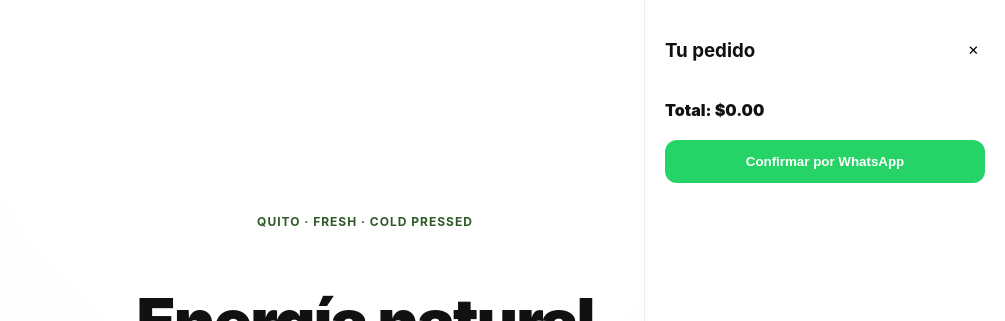
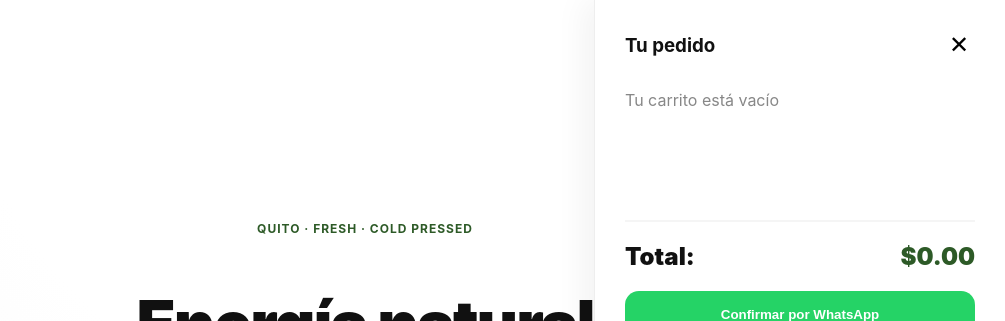
Before and after one commit to ecosbranding/quito-fresh-digital-ecosystem, a Next.js app: page / in a window 1280 px wide. Both pictures are taken after a click on the button "Ordenar ahora". Shown: the top 321 px of the page, without its empty margins (275-1280 px from the left). Built offline with nearby package versions, Linux system fonts and the light colour scheme.

Commit message:
Update page.tsx

```diff
--- a/app/page.tsx
+++ b/app/page.tsx
@@ -1,20 +1,27 @@
 "use client";
 
 import { useEffect, useMemo, useState } from "react";
+
+// Esto corrige el error de TypeScript: define fbq en el objeto window
+declare global {
+  interface Window {
+    fbq: any;
+  }
+}
 
 const WA = "593995849214";
 const HERO_IMG = "https://i.postimg.cc/mD4X574X/Preview-WhatsApp-Quito-Fresh.jpg";
 const LOGO = "/1000786698.png";
 
 export default function QuitoFresh() {
-  const [cart, setCart] = useState([]);
+  const [cart, setCart] = useState<any[]>([]);
   const [open, setOpen] = useState(false);
   const [mounted, setMounted] = useState(false);
 
   /* =========================
      📊 META PIXEL SAFE TRACK
   ========================== */
-  const track = (event, data = {}) => {
+  const track = (event: string, data = {}) => {
     try {
       if (typeof window !== "undefined" && window.fbq) {
         window.fbq("track", event, data);
@@ -41,7 +48,7 @@ export default function QuitoFresh() {
   /* =========================
      🛒 CART LOGIC
   ========================== */
-  const add = (p) => {
+  const add = (p: any) => {
     if (!p.available) return;
 
     track("AddToCart", {
@@ -96,33 +103,32 @@ ${items}
     }
   };
 
-  // Prevenir errores de hidratación
   if (!mounted) return null;
 
   return (
     <div className="page">
-      {/* CORRECCIÓN: Estilos inyectados de forma segura */}
+      {/* Estilos inyectados de forma segura para evitar errores de compilación */}
       <style dangerouslySetInnerHTML={{ __html: `
         .page { font-family: Inter, sans-serif; background: #fff; color: #111; }
         .hero { height: 100vh; display: flex; align-items: center; justify-content: center; text-align: center; position: relative; overflow: hidden; padding: 0 20px; }
         .overlay { position: absolute; inset: 0; background: radial-gradient(circle at top, #fff 40%, #f5f5f5); }
         .heroContent { position: relative; z-index: 2; max-width: 720px; }
         .kicker { font-size: 12px; font-weight: 700; color: #2d5a27; letter-spacing: 1px; }
-        .hero h1 { font-size: 4rem; font-weight: 900; letter-spacing: -2px; }
+        .hero h1 { font-size: 4rem; font-weight: 900; letter-spacing: -2px; line-height: 1.1; }
         .hero h1 span { display: block; color: #2d5a27; }
         .sub { opacity: 0.7; margin-top: 10px; }
         .cta { margin-top: 25px; padding: 16px 28px; border-radius: 999px; background: #2d5a27; color: white; border: none; font-weight: 700; cursor: pointer; }
         .heroImg { position: absolute; bottom: -40px; width: 420px; opacity: 0.9; filter: drop-shadow(0 40px 60px rgba(0,0,0,.15)); }
         .trust { display: grid; grid-template-columns: repeat(3, 1fr); text-align: center; padding: 40px 20px; font-weight: 600; }
-        .products { padding: 80px 20px; }
-        .grid { display: grid; grid-template-columns: repeat(auto-fit, minmax(220px, 1fr)); gap: 16px; }
-        .card { border: 1px solid #eee; padding: 20px; border-radius: 18px; }
-        .card button { margin-top: 10px; width: 100%; padding: 10px; border-radius: 10px; border: none; background: #2d5a27; color: white; cursor: pointer; }
-        .card button:disabled { background: #ccc; }
+        .products { padding: 80px 20px; max-width: 1200px; margin: 0 auto; }
+        .grid { display: grid; grid-template-columns: repeat(auto-fit, minmax(250px, 1fr)); gap: 20px; }
+        .card { border: 1px solid #eee; padding: 25px; border-radius: 20px; text-align: left; }
+        .card button { margin-top: 15px; width: 100%; padding: 12px; border-radius: 12px; border: none; background: #2d5a27; color: white; cursor: pointer; font-weight: 700; }
+        .card button:disabled { background: #ccc; cursor: not-allowed; }
         .scarcity { text-align: center; padding: 40px 20px; background: #f6f6f6; font-weight: 600; }
-        .cart { position: fixed; right: 0; top: 0; width: 320px; height: 100%; background: white; padding: 20px; border-left: 1px solid #eee; z-index: 1000; }
-        .wa { width: 100%; background: #25d366; color: white; border: none; padding: 14px; border-radius: 12px; margin-top: 20px; font-weight: 700; cursor: pointer; }
-        .total { margin-top: 20px; font-weight: 900; }
+        .cart-modal { position: fixed; right: 0; top: 0; width: 350px; height: 100%; background: white; padding: 30px; border-left: 1px solid #eee; z-index: 1000; box-shadow: -10px 0 30px rgba(0,0,0,0.05); }
+        .wa { width: 100%; background: #25d366; color: white; border: none; padding: 16px; border-radius: 14px; margin-top: 20px; font-weight: 700; cursor: pointer; }
+        .total-box { margin-top: 30px; padding-top: 20px; border-top: 2px solid #f5f5f5; font-size: 1.5rem; font-weight: 900; }
       ` }} />
 
       <section className="hero">
@@ -145,15 +151,15 @@ ${items}
       </section>
 
       <section className="products">
-        <h2>Más pedidos hoy</h2>
+        <h2 style={{ marginBottom: '30px' }}>Más pedidos hoy</h2>
         <div className="grid">
           {products?.map((p) => (
             <div key={p.id} className="card">
-              <h3>{p.name}</h3>
-              <p>{p.desc}</p>
-              <strong>${p.price}</strong>
+              <h3 style={{ fontSize: '1.4rem' }}>{p.name}</h3>
+              <p style={{ opacity: 0.6, fontSize: '14px', margin: '8px 0' }}>{p.desc}</p>
+              <strong style={{ fontSize: '1.2rem' }}>${p.price.toFixed(2)}</strong>
               <button disabled={!p.available} onClick={() => add(p)}>
-                {p.available ? "Añadir" : "Agotado"}
+                {p.available ? "Añadir al pedido" : "Agotado"}
               </button>
             </div>
           ))}
@@ -161,23 +167,35 @@ ${items}
       </section>
 
       <section className="scarcity">
-        ⚡ Producción limitada diaria en Quito — calidad artesanal
+        ⚡ Producción limitada diaria en Quito — calidad artesanal garantizada
       </section>
 
       {open && (
-        <aside className="cart">
-          <div style={{ display: 'flex', justifyContent: 'space-between', alignItems: 'center' }}>
-            <h3>Tu pedido</h3>
-            <button onClick={() => setOpen(false)} style={{ background: 'none', border: 'none', cursor: 'pointer' }}>✕</button>
+        <aside className="cart-modal">
+          <div style={{ display: 'flex', justifyContent: 'space-between', alignItems: 'center', marginBottom: '30px' }}>
+            <h3 style={{ margin: 0 }}>Tu pedido</h3>
+            <button onClick={() => setOpen(false)} style={{ background: 'none', border: 'none', fontSize: '24px', cursor: 'pointer' }}>✕</button>
           </div>
 
-          {cart?.map((i) => (
-            <div key={i.id} style={{ marginBottom: '10px' }}>
-              {i.name} x{i.qty}
+          <div style={{ minHeight: '100px' }}>
+            {cart.length === 0 ? (
+              <p style={{ opacity: 0.5 }}>Tu carrito está vacío</p>
+            ) : (
+              cart.map((i) => (
+                <div key={i.id} style={{ display: 'flex', justifyContent: 'space-between', marginBottom: '10px', fontWeight: 600 }}>
+                  <span>{i.name} x{i.qty}</span>
+                  <span>${(i.price * i.qty).toFixed(2)}</span>
+                </div>
+              ))
+            )}
+          </div>
+
+          <div className="total-box">
+            <div style={{ display: 'flex', justifyContent: 'space-between' }}>
+              <span>Total:</span>
+              <span style={{ color: '#2d5a27' }}>${total}</span>
             </div>
-          ))}
-
-          <div className="total">Total: ${total}</div>
+          </div>
 
           <button className="wa" onClick={checkout}>
             Confirmar por WhatsApp
```
